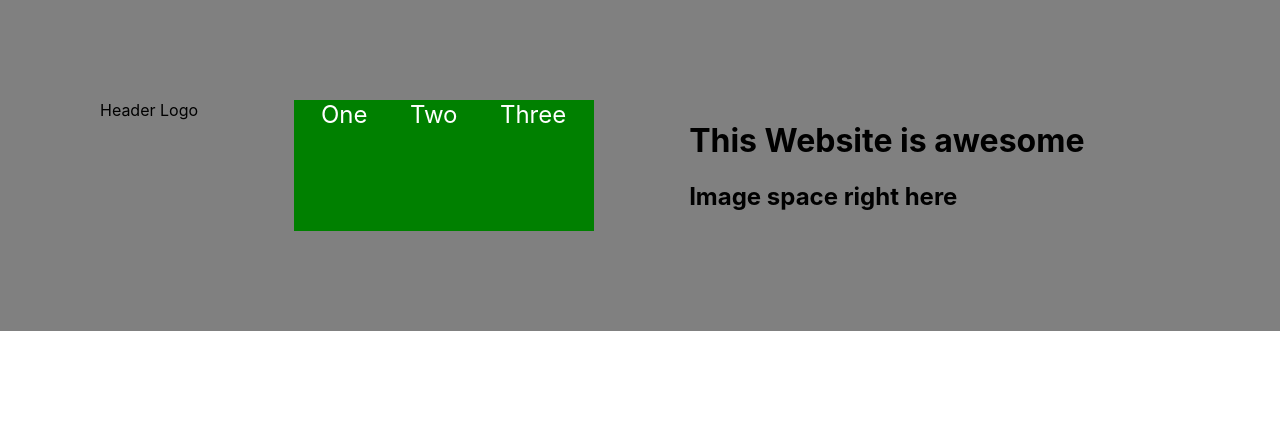
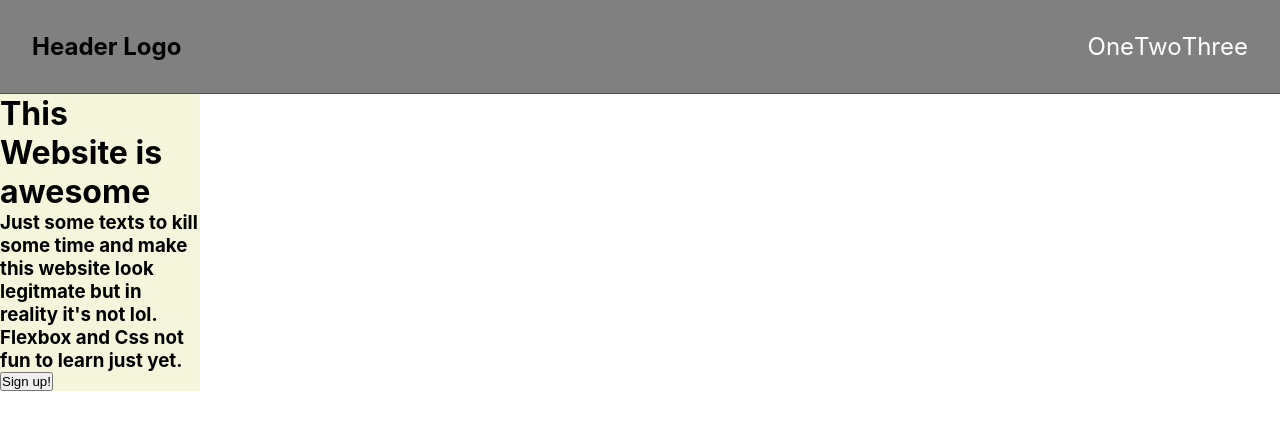
Before and after one commit to Melkias-Abraham/odin-landingPage, a plain HTML site: page index.html in a window 1280 px wide. Drawn offline with Linux system fonts and the light colour scheme.

Commit message:
Decided it would be easier to cut the header/ links away from the caption and image section. Now currently the logo and nav links are in there proper place in the webpage setup.

```diff
--- a/css/styles.css
+++ b/css/styles.css
@@ -1,3 +1,9 @@
+* {
+  box-sizing: border-box;
+  margin: 0;
+  padding: 0;
+}
+
 body {
   font-family: -apple-system, BlinkMacSystemFont, "Segoe UI", Roboto, Oxygen,
     Ubuntu, Cantarell, "Open Sans", "Helvetica Neue", sans-serif;
@@ -17,28 +23,40 @@ a {
 
 .header {
   background-color: gray;
-  display: flex;
+  border-bottom: 1px solid red;
+  /* display: flex;
   flex-flow: row wrap;
   justify-content: space-between;
-  padding: 100;
+  padding: 100; */
 }
 
-.link-container {
-  background-color: green;
+.header-container {
+  /* margin: 0 auto; */
   display: flex;
-  justify-content: space-evenly;
-  width: 300px;
-  gap: 15px;
+  padding: 2em;
+  align-items: center;
+  justify-content: space-between;
 }
 
-/* .image-container {
+.main-nav {
   display: flex;
-  flex-basis: 800px;
+}
+
+.logo {
+  font-size: 1.5em;
+  font-weight: bold;
+  color: black;
+}
+.link-container {
+  /* background-color: green; */
+  display: flex;
   justify-content: space-between;
-  gap: 10px;
-} */
+  width: 200px;
+  padding-bottom: 20px;
+}
 
-/* .logo {
-  display: flex;
-  align-self: flex-start;
-} */
+.caption {
+  background-color: beige;
+  /* display: flex; */
+  width: 200px;
+}
--- a/index.html
+++ b/index.html
@@ -7,17 +7,23 @@
   </head>
   <body>
     <div class="header">
+      <div class="header-container">
         <div class="logo">Header Logo</div>
-
-      <div class="link-container">
+        <nav class="main-nav">
           <li><a href="google.com">One</a></li>
           <li><a href="google.com">Two</a></li>
           <li><a href="google.com">Three</a></li>
+        </nav>
+      </div>
     </div>
 
-    <div class="image-container">
+    <div class="caption">
       <h1>This Website is awesome</h1>
-        <h2>Image space right here</h2>
+      <h3>
+        Just some texts to kill some time and make this website look legitmate
+        but in reality it's not lol. Flexbox and Css not fun to learn just yet.
+      </h3>
+      <button>Sign up!</button>
     </div>
     <footer></footer>
   </body>
```
Lines whose indentation alone changed are shown as unchanged.
